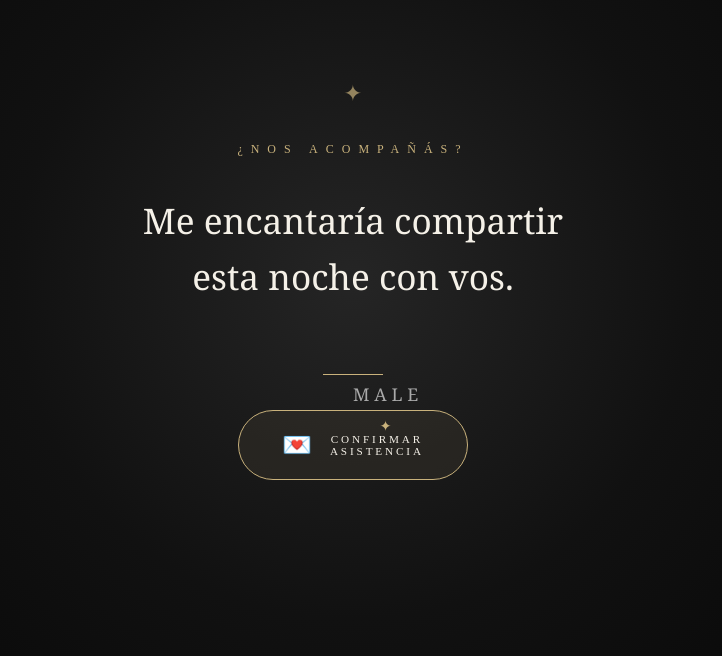
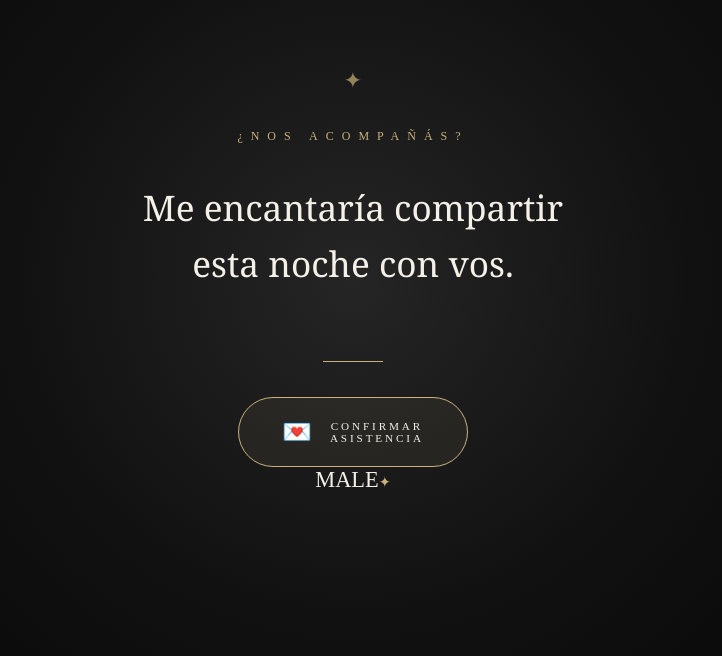
Before and after one commit to SantiJavaOK/Male15, a React (Vite) app: page / in a window 1280 px wide. Shown: the part 2520-3176 px from the top of the page, without its empty margins (287-1009 px from the left). Built offline with nearby package versions, Linux system fonts and the light colour scheme.

Commit message:
arreglo confirm

```diff
--- a/src/App.css
+++ b/src/App.css
@@ -225,7 +225,25 @@ section {
 }
 
 .confirmation {
-  min-height: 70vh;
+  position: relative;
+
+  min-height: 100vh;
+
+  overflow: hidden;
+
+  background:
+    radial-gradient(
+      circle at center,
+      #252525 0%,
+      #111111 45%,
+      #050505 100%
+    );
+
+  color: #f5f1e8;
+
+  gap: 0;
+
+  padding-bottom: 60px;
 }
 
 .section-title {
@@ -541,26 +559,9 @@ section {
   }
 }
 
-.confirmation-footer {
-  position: absolute;
-
-  bottom: 45px;
-
-  display: flex;
-
-  flex-direction: column;
-
-  align-items: center;
-
-  gap: 10px;
-
-  color: #aaa;
-
-  font-family: Georgia, serif;
-
-  font-size: 1.1rem;
-
-  letter-spacing: 0.3rem;
+.confirmation-footer span:first-child {
+  font-size: 1.4rem;
+  color: #f5f1e8;
 }
 
 .confirmation-star {
```
